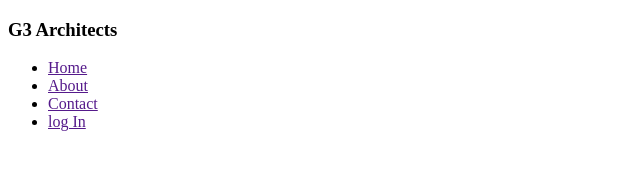
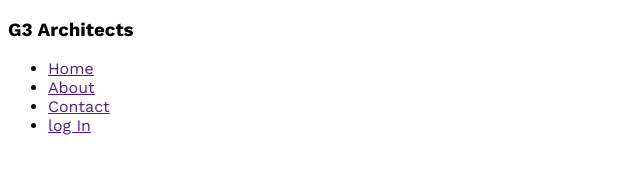
Before and after one commit to MehediHasan2075/g3-architects-website, a plain HTML site: page index.html in a window 1280 px wide. Shown: the whole page, without its empty margins (0-640 px from the left). Drawn offline with nearby package versions, Linux system fonts and the light colour scheme.

Commit message:
basic font  created

```diff
--- a/styles/architect.css
+++ b/styles/architect.css
@@ -1,4 +1,6 @@
-/* work sand font from google fonts */
-@import url('https://fonts.googleapis.com/css2?family=Work+Sans:wght@400;500;600;700;800&display=swap')
+/* google css font */
+  @import url('https://fonts.googleapis.com/css2?family=Work+Sans:wght@400;500;600;700;800&display=swap');
 
-*{font-family: 'Work Sans', sans-serif;}
+  *{
+    font-family: 'Work Sans', sans-serif;
+  }
```
